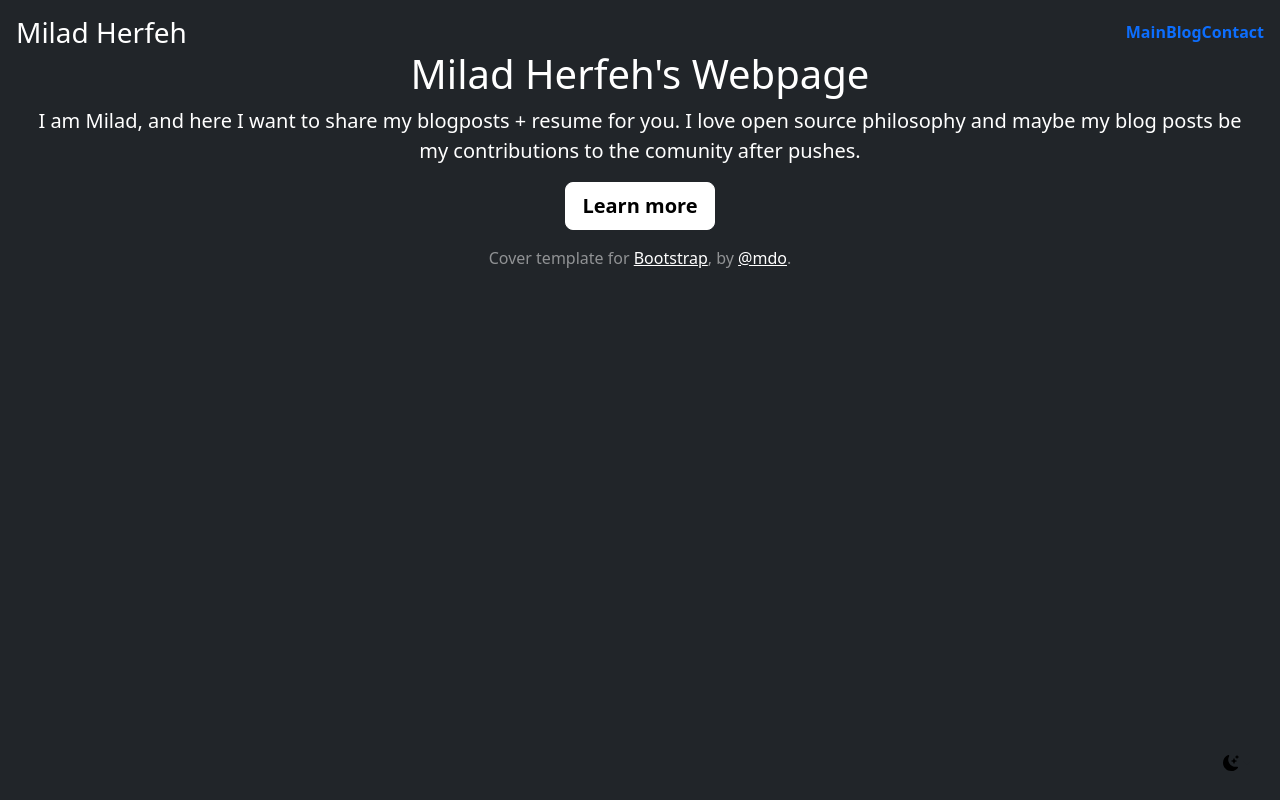
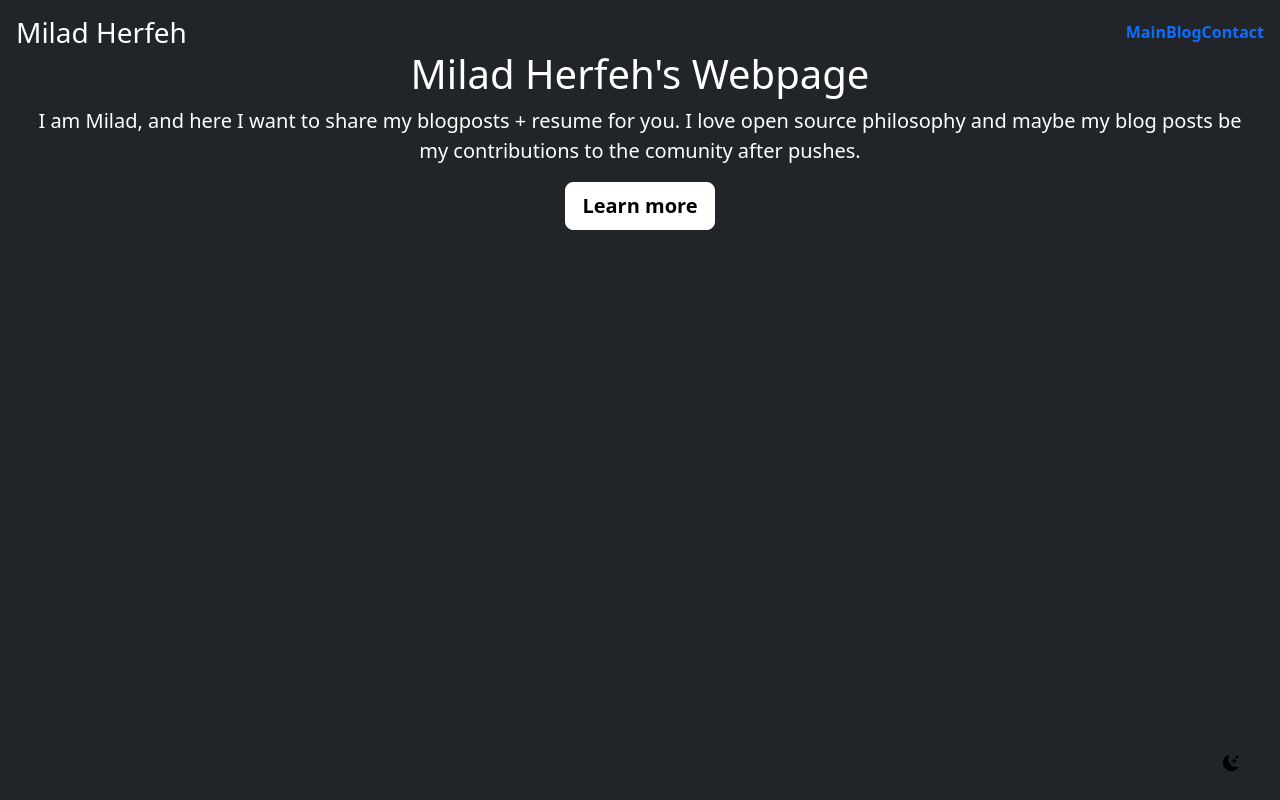
Before and after one commit to mherfeh/mherfeh.github.io, a website: page index.html in a window 1280 px wide. Drawn offline with nearby package versions, Linux system fonts and the light colour scheme.

Commit message:
removed footer

```diff
--- a/index.html
+++ b/index.html
@@ -55,7 +55,7 @@
     </div>
 
 
-<div class="cover-container d-flex w-100 h-100 p-3 mx-auto flex-column">
+<div class="cover-container d-flex w-100 h-100 p-3 mx-auto flex-column"  >
   <header class="mb-auto">
     <div>
       <h3 class="float-md-start mb-0">Milad Herfeh</h3>
@@ -75,9 +75,9 @@
     </p>
   </main>
 
-  <footer class="mt-auto text-white-50">
+  <!-- <footer class="mt-auto text-white-50">
     <p>Cover template for <a href="https://getbootstrap.com/" class="text-white">Bootstrap</a>, by <a href="https://twitter.com/mdo" class="text-white">@mdo</a>.</p>
-  </footer>
+  </footer> -->
 </div>
 <script src="/docs/5.3/dist/js/bootstrap.bundle.min.js" integrity="sha384-HwwvtgBNo3bZJJLYd8oVXjrBZt8cqVSpeBNS5n7C8IVInixGAoxmnlMuBnhbgrkm" crossorigin="anonymous"></script>
 
```
